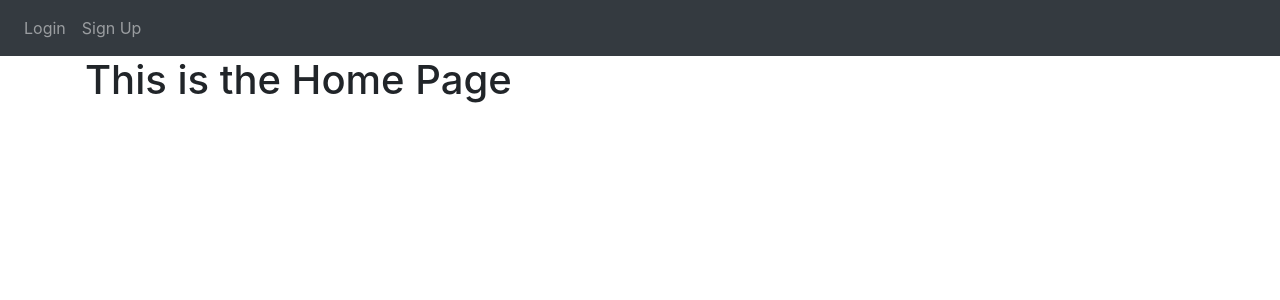
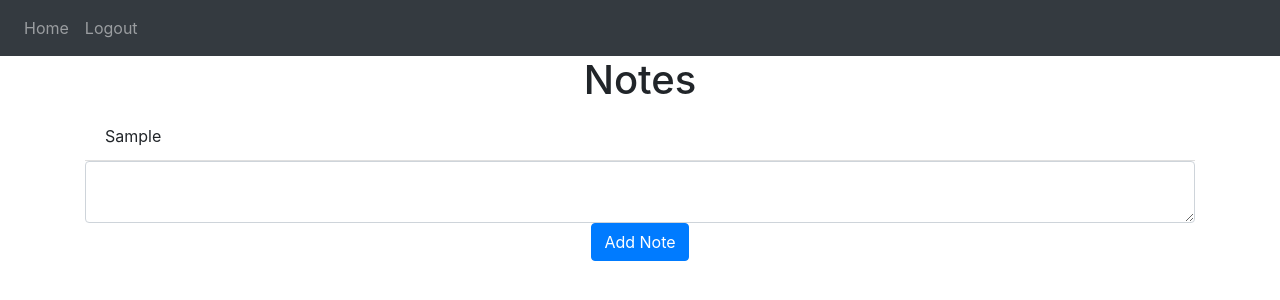
Before and after one commit to aldomunaretto/flask-webapp-basic, a Flask app: template website/templates/home.html in a window 1280 px wide. Shown: the top 300 px of the page. Run offline with Flask 2, Linux system fonts and the light colour scheme; the template is opened without the code that fills it: values that come from a table or form of the project are taken from there, others are empty; tables that the repository leaves empty hold one stand-in row (values such as "Sample post"); some libraries are stand-ins or nearby versions.

Commit message:
Implementing notes creation logic

```diff
--- a/website/templates/home.html
+++ b/website/templates/home.html
@@ -1,5 +1,16 @@
 {% extends "base.html" %} {% block title %}Home{% endblock %}
 
 {% block content %}
-<h1>This is the Home Page</h1>
+<h1 align="center">Notes</h1>
+<ul class="list-group list-group-flush" id="notes">
+    {% for note in user.notes%}
+    <li class="list-group-item">{{ note.data }}</li>
+    {% endfor %}
+</ul>
+<form method="POST">
+    <textarea name="note" id="note" class="form-control"></textarea>
+    <div align="center">
+        <button type="submit" class="btn btn-primary">Add Note</button>
+    </div>
+</form>
 {% endblock %}
--- a/website/views.py
+++ b/website/views.py
@@ -3,7 +3,7 @@ from flask_login import login_required, current_user
 
 views = Blueprint('views',__name__)
 
-@views.route('/')
+@views.route('/', methods=['GET','POST'])
 @login_required
 def home():
     return render_template("home.html", user=current_user)
```
